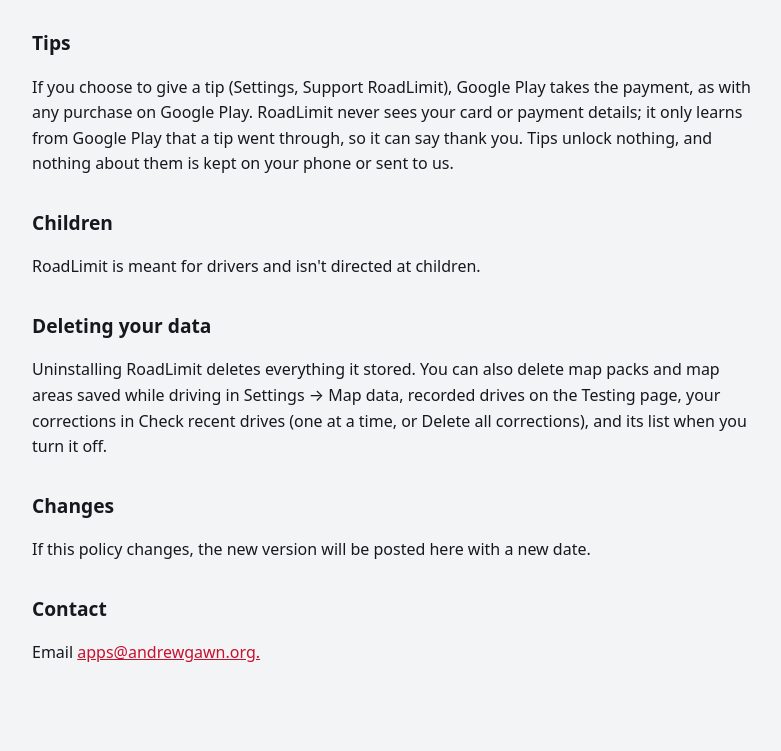
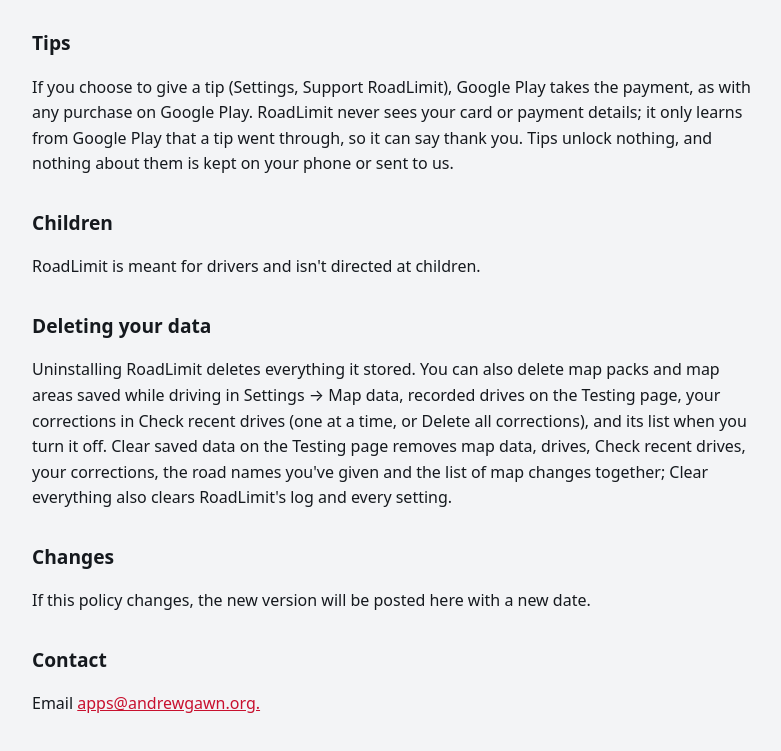
Before and after one commit to itsjustmemusic/andrewgawn.org, a plain HTML site: page roadlimit/privacy/index.html in a window 1280 px wide. Shown: the part 2551-3302 px from the top of the page, without its empty margins (248-1029 px from the left). Before the commit the page ends 3257 px from the top, so only its background shows below. Drawn offline with Linux system fonts and the light colour scheme.

Commit message:
Add files via upload

```diff
--- a/roadlimit/privacy/index.html
+++ b/roadlimit/privacy/index.html
@@ -47,7 +47,7 @@ h1{font-size:1.8em;margin-bottom:.2em} h2{font-size:1.2em;margin-top:1.6em} a{co
 <h2>Children</h2>
 <p>RoadLimit is meant for drivers and isn't directed at children.</p>
 <h2>Deleting your data</h2>
-<p>Uninstalling RoadLimit deletes everything it stored. You can also delete map packs and map areas saved while driving in Settings → Map data, recorded drives on the Testing page, your corrections in Check recent drives (one at a time, or Delete all corrections), and its list when you turn it off.</p>
+<p>Uninstalling RoadLimit deletes everything it stored. You can also delete map packs and map areas saved while driving in Settings → Map data, recorded drives on the Testing page, your corrections in Check recent drives (one at a time, or Delete all corrections), and its list when you turn it off. Clear saved data on the Testing page removes map data, drives, Check recent drives, your corrections, the road names you've given and the list of map changes together; Clear everything also clears RoadLimit's log and every setting.</p>
 <h2>Changes</h2>
 <p>If this policy changes, the new version will be posted here with a new date.</p>
 <h2>Contact</h2>
```
